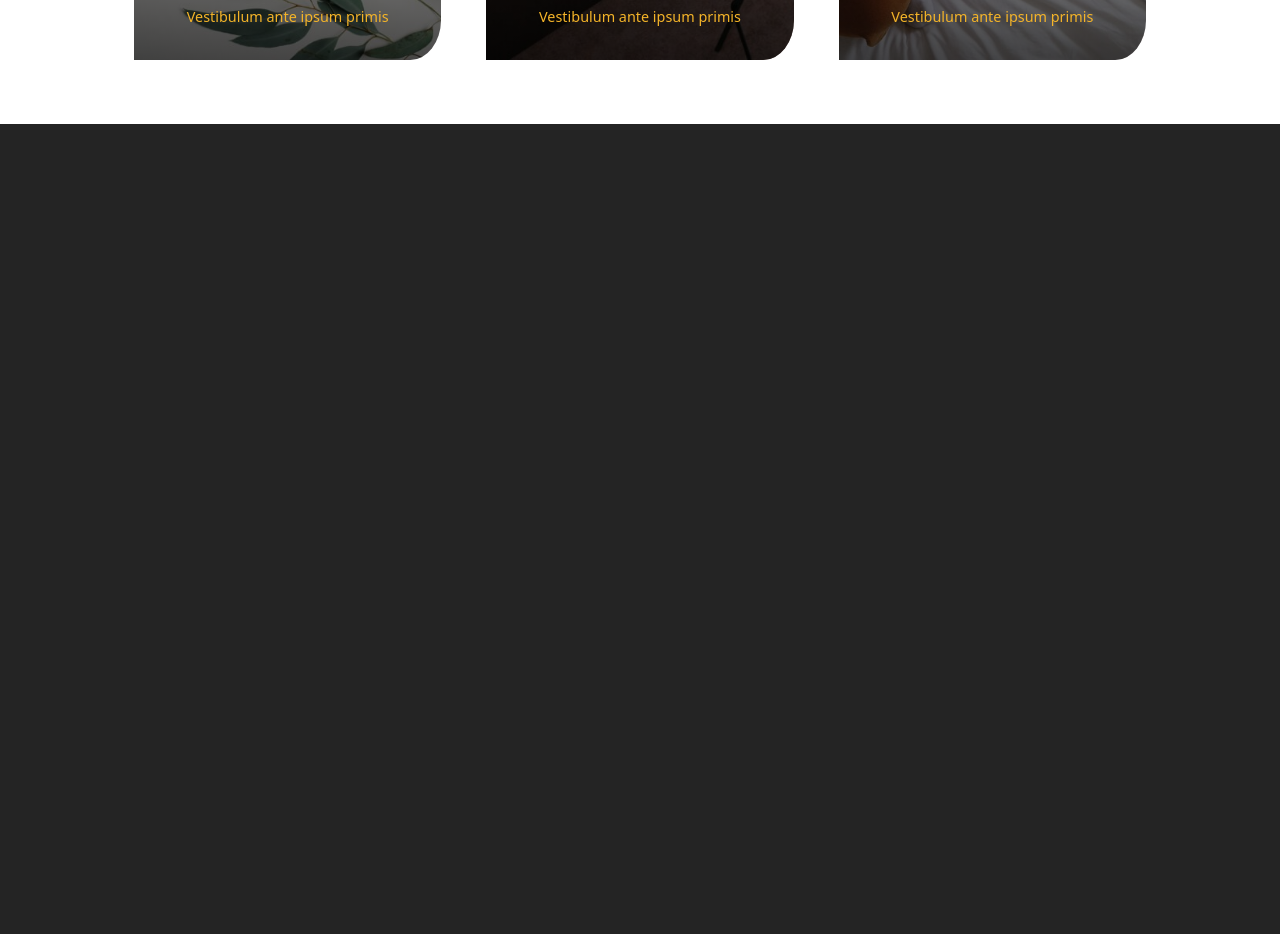
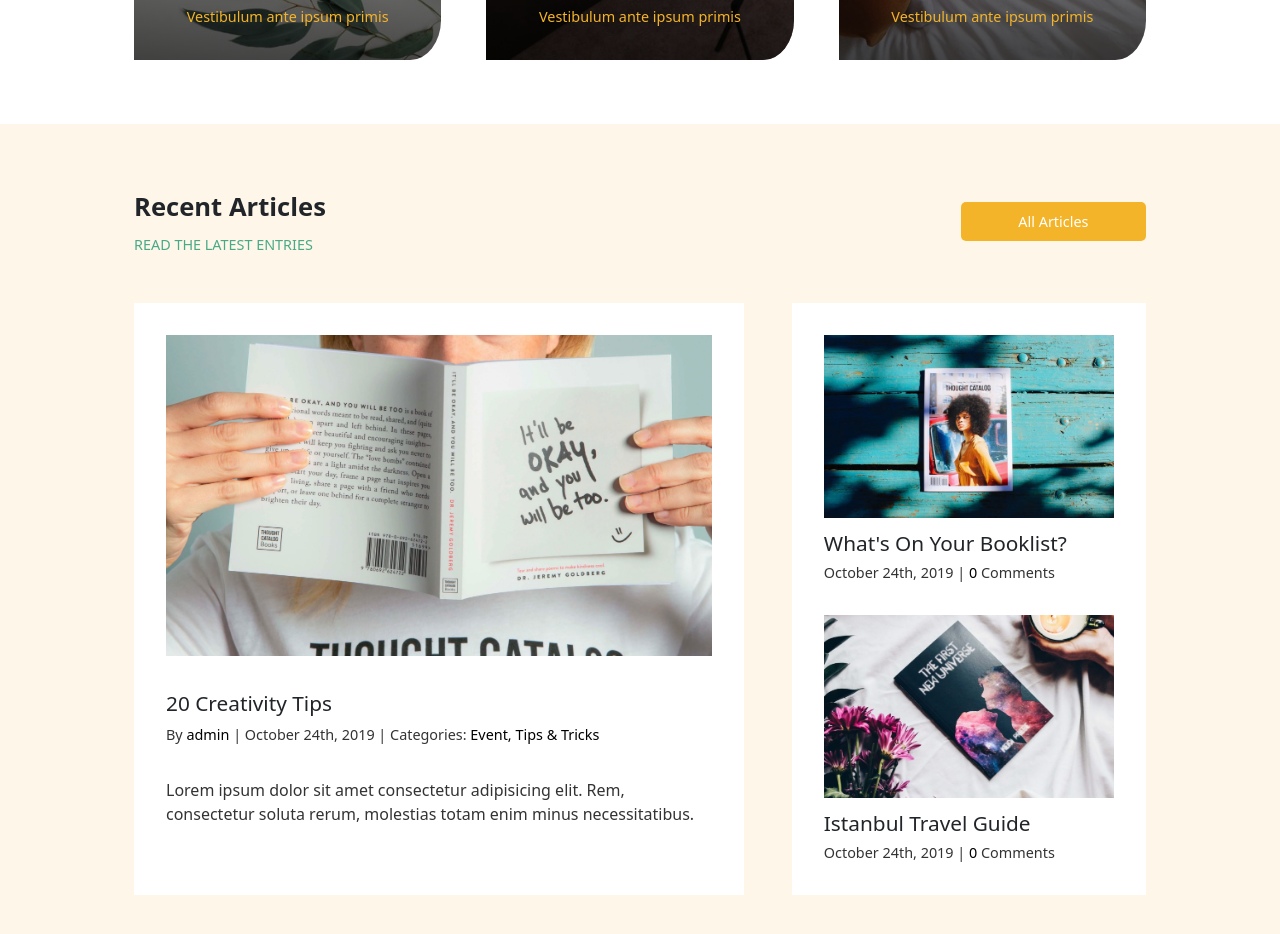
Before and after one commit to giovannimariaciclosi/proj-html-vuejs, a Vue app: page / in a window 1280 px wide. Shown: the part 4340-5274 px from the top of the page. Before the commit the page ends 4464 px from the top, so only its background shows below. Built offline with nearby package versions, Linux system fonts and the light colour scheme; a web font is replaced by a local one.

Commit message:
feat: recent articles section completed

```diff
--- a/src/App.vue
+++ b/src/App.vue
@@ -7,6 +7,7 @@ import Testimonials from './components/Testimonials.vue';
 import UpcomingEvents from './components/UpcomingEvents.vue';
 import Newsletter from './components/Newsletter.vue';
 import MoreAboutAuthor from './components/MoreAboutAuthor.vue';
+import RecentArticles from './components/RecentArticles.vue';
 
 export default {
   data() {
@@ -22,7 +23,8 @@ export default {
     Testimonials,
     UpcomingEvents,
     Newsletter,
-    MoreAboutAuthor
+    MoreAboutAuthor,
+    RecentArticles
   },
 }
 
@@ -37,6 +39,7 @@ export default {
   <UpcomingEvents></UpcomingEvents>
   <Newsletter></Newsletter>
   <MoreAboutAuthor></MoreAboutAuthor>
+  <RecentArticles></RecentArticles>
 </template>
 
 <style lang="scss" scoped></style>
--- /dev/null
+++ b/src/components/RecentArticles.vue
@@ -0,0 +1,218 @@
+<script>
+export default {
+  name: "RecentArticles",
+  data() {
+    return {
+      articleLong: {
+        image: "20-Tips-scaled.jpg",
+        title: "20 Creativity Tips",
+        text: "Lorem ipsum dolor sit amet consectetur adipisicing elit. Rem, consectetur soluta rerum, molestias totam enim minus necessitatibus.",
+        infos: {
+          author: "admin",
+          date: "October 24th, 2019",
+          categories: "Event, Tips & Tricks"
+        },
+      },
+
+      articleShort: [
+        {
+          image: "thumb-13-2x-700x441.jpg",
+          title: "What's On Your Booklist?",
+          infos: {
+            date: "October 24th, 2019",
+            comments: 0
+          },
+        },
+        {
+          image: "thumb-08-2x-700x441.jpg",
+          title: "Istanbul Travel Guide",
+          infos: {
+            date: "October 24th, 2019",
+            comments: 0
+          },
+        }
+      ],
+
+    };
+  },
+}
+</script>
+<template>
+  <div class="main-container">
+    <div class="container">
+      <!-- articles top -->
+      <div class="articles-top">
+        <div class="top-right">
+          <div class="title">Recent Articles</div>
+          <div class="subtitle">READ THE LATEST ENTRIES</div>
+        </div>
+        <div class="top-left">
+          <div class="btn-orange">All Articles</div>
+        </div>
+      </div>
+      <!-- /articles top -->
+
+      <!-- articles bottom -->
+      <div class="articles-bottom">
+        <!-- bottom left -->
+        <div class="bottom-left">
+          <img :src="'../../public/img/' + articleLong.image" :alt="articleLong.title">
+          <div class="title-container">
+            <div class="title">{{ articleLong.title }}</div>
+            <span class="text-grey">By
+              <span class="text-black">{{ articleLong.infos.author }}</span>
+              | {{ articleLong.infos.date }} | Categories: <span class="text-black">{{ articleLong.infos.categories
+              }}</span></span>
+          </div>
+          <div class="subtitle">{{ articleLong.text }}</div>
+        </div>
+        <!-- /bottom left -->
+
+        <!-- bottom right -->
+        <div class="bottom-right">
+          <div v-for="article in articleShort" class="card">
+            <img :src="'../../public/img/' + article.image" :alt="article.title">
+            <div class="title">{{ article.title }}</div>
+            <span class="text-grey">{{ article.infos.date }} | <span class="text-black">{{ article.infos.comments
+            }}</span> Comments</span>
+          </div>
+        </div>
+        <!-- /bottom right -->
+      </div>
+      <!-- /articles bottom -->
+    </div>
+  </div>
+</template>
+
+<style lang="scss" scoped>
+.main-container {
+  background-color: #fef7e9;
+
+  .container {
+    padding: 4em;
+
+    // articles top
+    .articles-top {
+      display: flex;
+      justify-content: space-between;
+      align-items: center;
+
+      .top-right {
+
+        .title {
+          font-size: 1.6em;
+          font-weight: bold;
+        }
+
+        .subtitle {
+          padding-top: 0.5em;
+          color: #49a987;
+          font-size: 0.9em;
+          font-weight: 500;
+        }
+      }
+
+      .top-left {
+
+        .btn-orange {
+          padding: .6em 4em;
+          background-color: #f4b429;
+          border: transparent;
+          border-radius: 5px;
+          font-weight: 500;
+          font-size: .9em;
+          cursor: pointer;
+          color: white;
+
+          transition: background-color .3s ease;
+
+          &:hover {
+            background-color: #f4a700;
+          }
+        }
+      }
+    }
+
+    // /articles top
+
+    // articles bottom
+    .articles-bottom {
+      display: flex;
+      gap: 3em;
+      padding-top: 3em;
+
+      // bottom left
+      .bottom-left {
+        background-color: white;
+        width: 65%;
+
+        padding: 2em;
+        display: flex;
+        flex-direction: column;
+        gap: 2em;
+
+        img {
+          width: 100%;
+        }
+
+        .title-container {
+          .title {
+            font-size: 1.3em;
+            font-weight: 500;
+            padding-bottom: .1em;
+          }
+
+          .text-grey {
+            font-size: .9em;
+            color: #333333;
+
+            .text-black {
+              color: black;
+            }
+          }
+        }
+
+        .subtitle {
+          color: #333333;
+        }
+      }
+
+      // /bottom left
+
+      // bottom right
+      .bottom-right {
+        display: flex;
+        flex-direction: column;
+        gap: 2em;
+        padding: 2em;
+        background-color: white;
+        width: 35%;
+
+        .card {
+          border: transparent;
+
+          .title {
+            font-size: 1.3em;
+            font-weight: 500;
+            padding-bottom: .1em;
+            padding-top: .5em;
+          }
+
+          .text-grey {
+            font-size: .9em;
+            color: #333333;
+
+            .text-black {
+              color: black;
+            }
+          }
+        }
+      }
+
+      // /bottom right
+    }
+
+    // /articles bottom
+  }
+}
+</style>
```
